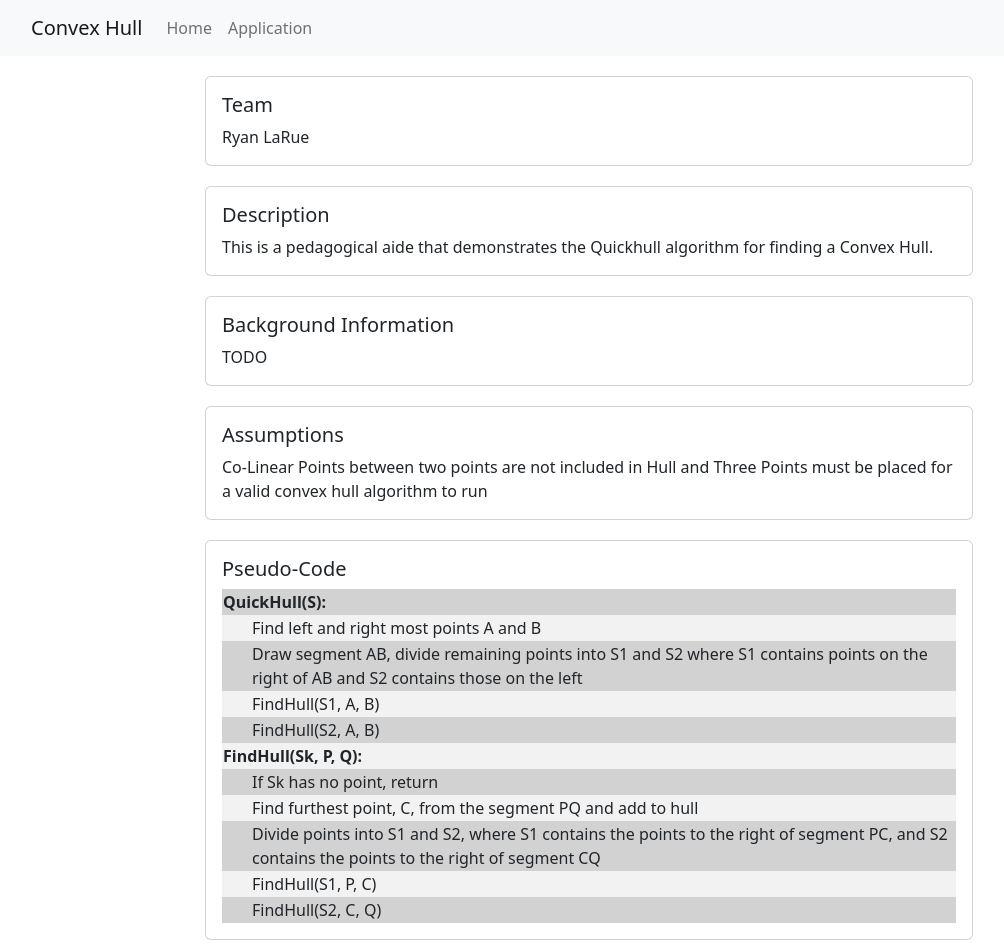
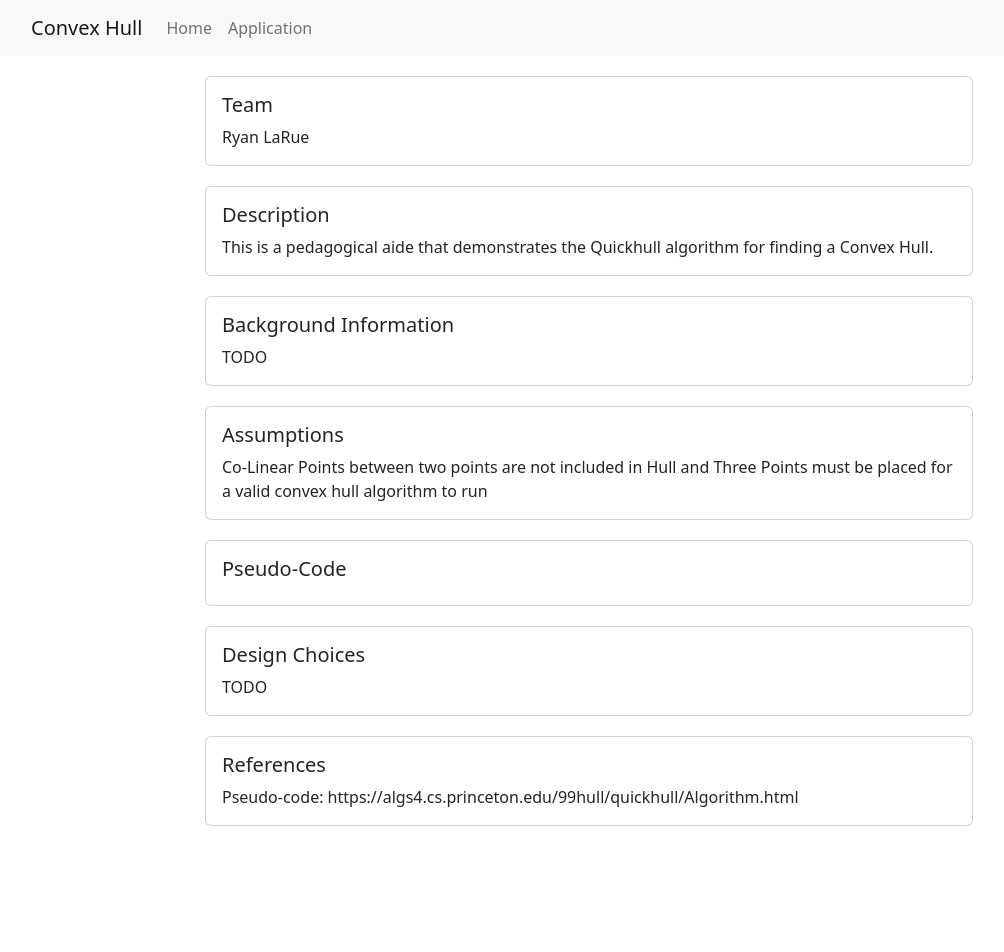
Before and after one commit to Ryanmmlarue/convex-hull, a React (Create React App) app: page /#/ in a window 1280 px wide. Shown: the top 952 px of the page, without its empty margins (51-1055 px from the left). After the commit the page ends 846 px from the top, so only its background shows below. Built offline with nearby package versions, Linux system fonts and the light colour scheme.

Commit message:
working on live highlighting pseudo-code

```diff
--- a/src/features/Aide/Aide.tsx
+++ b/src/features/Aide/Aide.tsx
@@ -87,7 +87,7 @@ const Canvas = () => {
       </div>
       </div>
       <div className="right">
-        <Pseudocode eventQueue={data!.eventQueue}/>
+        <Pseudocode eventQueue={data!.eventQueue} delay={1000}/>
     </div>
     </div>
     </>
--- a/src/features/Aide/Pseudocode/Pseudocode.css
+++ b/src/features/Aide/Pseudocode/Pseudocode.css
@@ -1,11 +1,3 @@
 .indent {
   padding-left: 30px;
 }
-
-tbody tr:nth-child(odd){
-  background-color: #D2D2D2;
-}
-
-tbody tr:nth-child(even){
-  background-color: #F2F2F2;
-}
--- a/src/features/Aide/Pseudocode/Pseudocode.tsx
+++ b/src/features/Aide/Pseudocode/Pseudocode.tsx
@@ -1,64 +1,142 @@
-import { useState } from 'react';
+import { useEffect, useState } from 'react';
 import { useRecoilValue } from 'recoil';
 import quickHull from '../../../utils/model/QuickHull';
-import { EventType } from '../../../utils/types/Event';
+import { EventType, HullEvent } from '../../../utils/types/Event';
 import './Pseudocode.css'
 
 interface PseudocodeProps {
   eventQueue: any
+  delay: number
 }
 
 const Pseudocode = (props: PseudocodeProps) => {
 
-  console.log(props)
+
+  useEffect(() => {
+    // props.eventQueue.forEach((e: HullEvent, i: number) => {
+    //   const line = document.getElementById(e.eventType.toString())!
+    //   const originalBackground = window.getComputedStyle(line).backgroundColor
+    //   console.log(line.style)
+    //   console.log(originalBackground)
+    //   setTimeout(() => {
+
+    //     line.style.backgroundColor = "#add8e6"
+
+    //   }, i * props.delay)
+
+    //   line.style.backgroundColor = originalBackground
+    //   console.log('here')
+
+
+    // })
+
+
+
+
+
+
+
+
+  })
+
+
+
 
   return (
     <table>
       <tbody>
         <tr>
-          <td><b>QuickHull(S):</b></td>
+          <td
+          style={{backgroundColor: "#D2D2D2"}}
+          >
+            <b>QuickHull(S):</b>
+          </td>
         </tr>
         <tr>
-          <td id={EventType.FindMinMax.toString()} className="indent">
+          <td
+          id={EventType.FindMinMax.toString()}
+          className="indent"
+          style={{backgroundColor: "#F2F2F2"}}
+          >
             Find left and right most points A and B
-            </td>
+          </td>
         </tr>
         <tr>
-          <td className="indent">
+          <td
+          id={EventType.DrawLine.toString()}
+          className="indent"
+          style={{backgroundColor: "#D2D2D2"}}
+          >
             Draw segment AB, divide remaining points into S1 and S2 where S1 contains points on the right of AB and S2 contains those on the left
           </td>
         </tr>
         <tr>
-          <td className="indent">
+          <td
+          id={EventType.RecurseS1QH.toString()}
+          className="indent"
+          style={{backgroundColor: "#F2F2F2"}}
+          >
             FindHull(S1, A, B)
           </td>
         </tr>
         <tr>
-          <td className="indent">
+          <td
+          id={EventType.RecurseS2QH.toString()}
+          className="indent"
+          style={{backgroundColor: "#D2D2D2"}}
+          >
             FindHull(S2, A, B)
           </td>
         </tr>
         <tr>
-          <td><b>FindHull(Sk, P, Q):</b></td>
+          <td
+          style={{backgroundColor: "#F2F2F2"}}
+          >
+            <b>FindHull(Sk, P, Q):</b>
+          </td>
         </tr>
         <tr>
-          <td className="indent">If Sk has no point, return</td>
+          <td
+          id={EventType.NoPointReturn.toString()}
+          className="indent"
+          style={{backgroundColor: "#D2D2D2"}}
+          >
+            If Sk has no point, return
+          </td>
         </tr>
         <tr>
-          <td className="indent">Find furthest point, C, from the segment PQ and add to hull</td>
+          <td
+          id={EventType.FindC.toString()}
+          className="indent"
+          style={{backgroundColor: "#F2F2F2"}}
+          >
+            Find furthest point, C, from the segment PQ and add to hull
+          </td>
         </tr>
         <tr>
-          <td className="indent">
+          <td
+          id={EventType.Divide.toString()}
+          className="indent"
+          style={{backgroundColor: "#D2D2D2"}}
+          >
             Divide points into S1 and S2, where S1 contains the points to the right of segment PC, and S2 contains the points to the right of segment CQ
           </td>
         </tr>
         <tr>
-          <td className="indent">
+          <td
+          id={EventType.RecurseS1FH.toString()}
+          className="indent"
+          style={{backgroundColor: "#F2F2F2"}}
+          >
             FindHull(S1, P, C)
           </td>
         </tr>
         <tr>
-          <td className="indent">
+          <td
+          id={EventType.RecurseS2FH.toString()}
+          className="indent"
+          style={{backgroundColor: "#D2D2D2"}}
+          >
             FindHull(S2, C, Q)
           </td>
         </tr>
--- a/src/features/Home/Home.tsx
+++ b/src/features/Home/Home.tsx
@@ -49,7 +49,7 @@ return (
       <Card.Body>
         <Card.Title>Pseudo-Code</Card.Title>
         <Card.Text>
-          <Pseudocode eventQueue={{}} />
+          {/* <Pseudocode eventQueue={{}} /> */}
         </Card.Text>
       </Card.Body>
     </Card>
```
